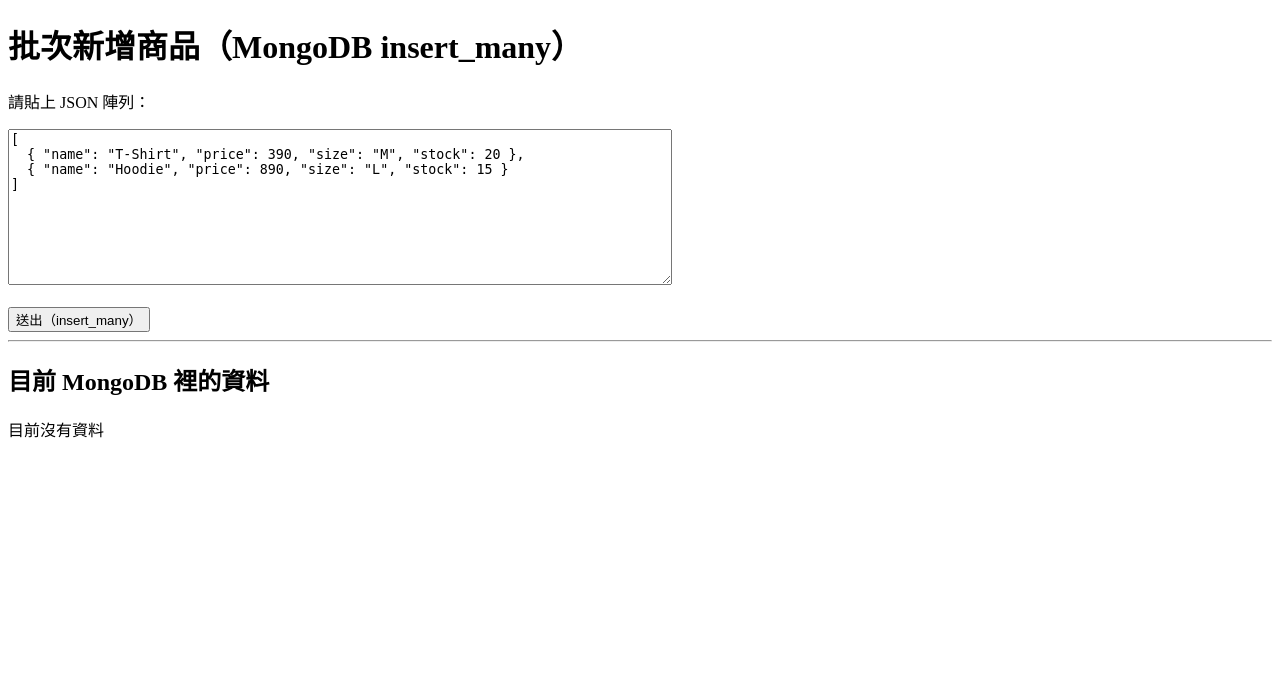
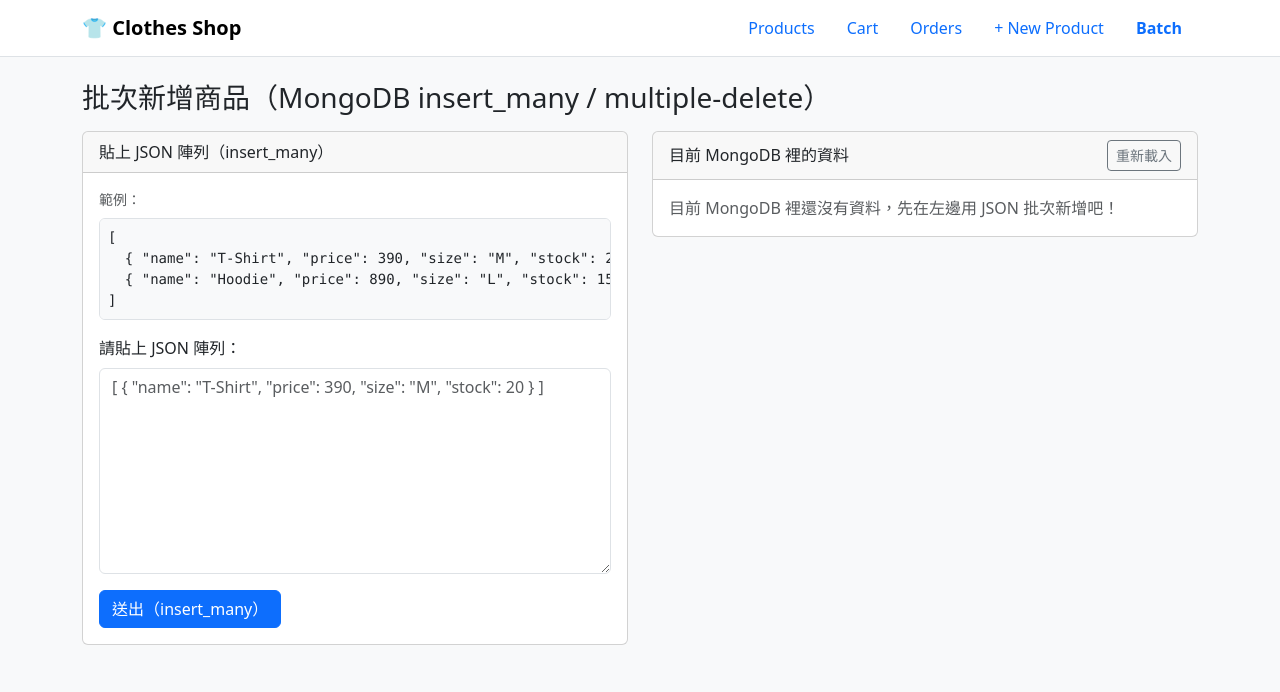
Before and after one commit to anthony-1214/PG, a Flask app: page /admin_batch in a window 1280 px wide. Shown: the top 692 px of the page. Run offline with Flask 3, Linux system fonts and the light colour scheme; data that the repository does not hold is empty.

Commit message:
Update admin_batch.html

```diff
--- a/templates/admin_batch.html
+++ b/templates/admin_batch.html
@@ -1,27 +1,98 @@
-<!DOCTYPE html>
-<html lang="zh-Hant">
-<head>
-  <meta charset="UTF-8">
-  <title>批次新增商品（MongoDB）</title>
-</head>
-<body>
-  <h1>批次新增商品（MongoDB insert_many）</h1>
+{% extends "base.html" %}
+{% block content %}
+<h3 class="mb-3">批次新增商品（MongoDB insert_many / multiple-delete）</h3>
 
-  <form action="{{ url_for('batch_insert') }}" method="POST">
-    <p>請貼上 JSON 陣列：</p>
-    <textarea name="json_data" rows="10" cols="80">[
+<div class="row">
+  <!-- 左邊：貼 JSON 批次新增 -->
+  <div class="col-md-6 mb-4">
+    <div class="card">
+      <div class="card-header">
+        貼上 JSON 陣列（insert_many）
+      </div>
+      <div class="card-body">
+        <p class="small text-muted mb-2">
+          範例：
+        </p>
+<pre class="small bg-light p-2 rounded border">
+[
   { "name": "T-Shirt", "price": 390, "size": "M", "stock": 20 },
   { "name": "Hoodie", "price": 890, "size": "L", "stock": 15 }
-]</textarea><br><br>
-    <button type="submit">送出（insert_many）</button>
-  </form>
+]
+</pre>
 
-  <hr>
-  <h2>目前 MongoDB 裡的資料</h2>
-  {% for item in items %}
-    <pre>{{ item }}</pre>
-  {% else %}
-    <p>目前沒有資料</p>
-  {% endfor %}
-</body>
-</html>
+        <form method="post" action="{{ url_for('batch_insert') }}">
+          <div class="mb-3">
+            <label class="form-label">請貼上 JSON 陣列：</label>
+            <textarea name="json_data" rows="8" class="form-control"
+              placeholder='[ { "name": "T-Shirt", "price": 390, "size": "M", "stock": 20 } ]'></textarea>
+          </div>
+          <button class="btn btn-primary">送出（insert_many）</button>
+        </form>
+      </div>
+    </div>
+  </div>
+
+  <!-- 右邊：MongoDB 目前資料 + multiple delete -->
+  <div class="col-md-6 mb-4">
+    <div class="card">
+      <div class="card-header d-flex justify-content-between align-items-center">
+        <span>目前 MongoDB 裡的資料</span>
+        <a href="{{ url_for('admin_batch') }}" class="btn btn-sm btn-outline-secondary">重新載入</a>
+      </div>
+      <div class="card-body">
+        {% if items %}
+        <form method="post" action="{{ url_for('batch_delete') }}">
+          <div class="mb-2">
+            <button class="btn btn-danger btn-sm" type="submit"
+              onclick="return confirm('確定要刪除勾選的商品嗎？');">
+              Delete Selected
+            </button>
+          </div>
+
+          <div class="table-responsive" style="max-height: 420px; overflow-y: auto;">
+            <table class="table table-sm align-middle">
+              <thead class="table-light">
+                <tr>
+                  <th scope="col">
+                    <!-- 全選 checkbox (簡單版，只在前端) -->
+                    <input type="checkbox" id="check-all" onclick="toggleAll(this)">
+                  </th>
+                  <th scope="col">Name</th>
+                  <th scope="col">Price</th>
+                  <th scope="col">Size</th>
+                  <th scope="col">Stock</th>
+                  <th scope="col">_id</th>
+                </tr>
+              </thead>
+              <tbody>
+                {% for d in items %}
+                <tr>
+                  <td>
+                    <input type="checkbox" name="delete_ids" value="{{ d['_id'] }}">
+                  </td>
+                  <td>{{ d.name or d['name'] }}</td>
+                  <td>{{ d.price or d['price'] }}</td>
+                  <td>{{ d.size or d['size'] }}</td>
+                  <td>{{ d.stock or d['stock'] }}</td>
+                  <td class="small text-muted">{{ d['_id'] }}</td>
+                </tr>
+                {% endfor %}
+              </tbody>
+            </table>
+          </div>
+        </form>
+        {% else %}
+        <p class="text-muted mb-0">目前 MongoDB 裡還沒有資料，先在左邊用 JSON 批次新增吧！</p>
+        {% endif %}
+      </div>
+    </div>
+  </div>
+</div>
+
+<script>
+  function toggleAll(source) {
+    const checkboxes = document.querySelectorAll('input[name="delete_ids"]');
+    checkboxes.forEach(cb => cb.checked = source.checked);
+  }
+</script>
+{% endblock %}
```
